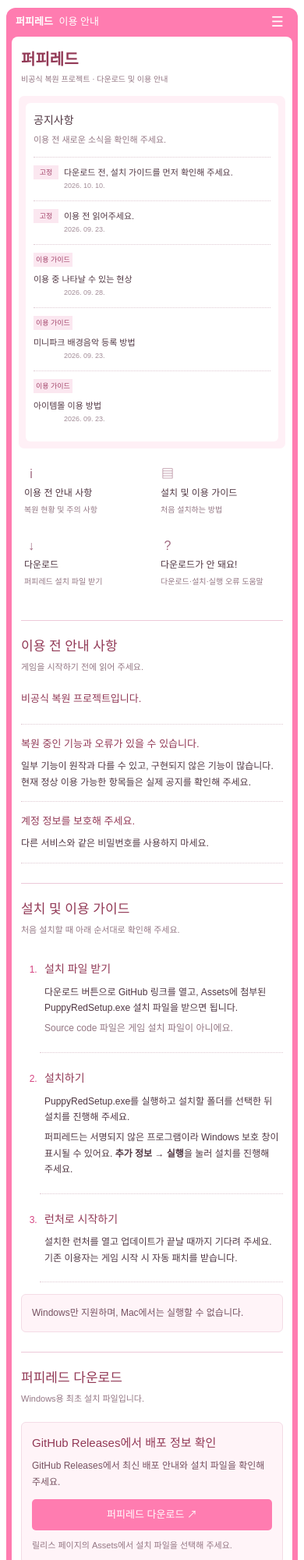
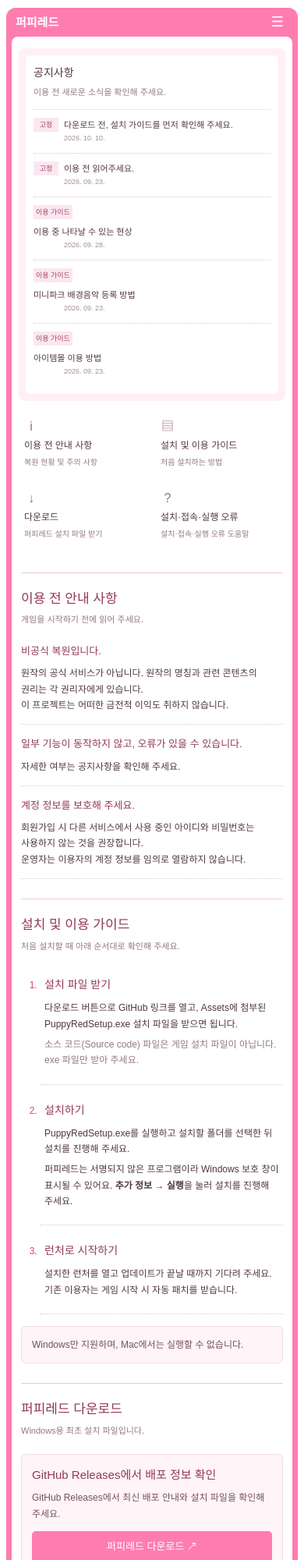
Before and after one commit to jjubugi13/puppyred, a website: page index.html in a window 390 px wide. Shown: the top 2000 px of the page at 78% size. Drawn offline with Linux system fonts and the light colour scheme.

Commit message:
Add files via upload

```diff
--- a/assets/app.js
+++ b/assets/app.js
@@ -3,7 +3,7 @@
 const select = id => document.getElementById(id);
 let noticeEntries = [];
 let noticePage = 1;
-const pageNames = { home: '퍼피레드', download: '다운로드', guide: '설치 및 이용 가이드', before: '이용 전 안내 사항', faq: '다운로드가 안 돼요!', patches: '패치 내역' };
+const pageNames = { home: '퍼피레드', download: '다운로드', guide: '설치 및 이용 가이드', before: '이용 전 안내 사항', faq: '설치·접속·실행 오류', patches: '패치 내역' };
 document.body.classList.add('enhanced');
 function showPage() {
   const hash = location.hash.slice(1);
@@ -143,7 +143,6 @@
       });
       select('download-link').textContent = '퍼피레드 다운로드 ↗';
       select('download-description').textContent = 'GitHub Releases에서 최신 배포 안내와 설치 파일을 확인해 주세요.';
-      select('download-help').textContent = '릴리스 페이지의 Assets에서 설치 파일을 선택해 주세요.';
     }
     return { sample: config.sample, ready: Boolean(url) };
   } catch {
--- a/index.html
+++ b/index.html
@@ -7,16 +7,15 @@
   <meta name="description" content="퍼피레드 비공식 복원 프로젝트 다운로드, 설치 안내, 공지사항과 패치 내역">
   <title>퍼피레드 · 다운로드 및 이용 안내</title>
   <link rel="icon" href="./assets/puppyred.ico">
-  <link rel="stylesheet" href="./assets/styles.css">
-  <script type="module" src="./assets/app.js"></script>
+  <link rel="stylesheet" href="./assets/styles.css?v=20261010-copy">
+  <script type="module" src="./assets/app.js?v=20261010-copy"></script>
 </head>
 <body>
 <a class="skip-link" href="#main">본문 바로가기</a>
 <div class="window-shell">
-  <header class="titlebar"><a href="#home">퍼피레드 <span>이용 안내</span></a><span class="titlebar-note">비공식 복원 프로젝트</span><button id="menu-toggle" type="button" aria-expanded="false" aria-controls="navigation" aria-label="메뉴 열기">☰</button></header>
+  <header class="titlebar"><h1 id="page-title" style="font-size:15px;margin:0;line-height:1"><a href="#home">퍼피레드</a></h1><button id="menu-toggle" type="button" aria-expanded="false" aria-controls="navigation" aria-label="메뉴 열기">☰</button></header>
   <div class="paper">
-    <div class="page-heading"><h1 id="page-title">퍼피레드</h1><p id="page-subtitle">비공식 복원 프로젝트 · 다운로드 및 이용 안내</p></div>
-    <nav id="navigation" aria-label="주요 메뉴"><a href="#home" aria-current="page">공지사항</a><a href="#before">이용 전 안내</a><a href="#guide">설치 안내</a><a href="#download">다운로드</a><a href="#faq">다운로드가 안 돼요!</a><a href="#patches">패치 내역</a></nav>
+    <nav id="navigation" aria-label="주요 메뉴"><a href="#home" aria-current="page">공지사항</a><a href="#before">이용 전 안내</a><a href="#guide">설치 안내</a><a href="#download">다운로드</a><a href="#faq">설치·접속·실행 오류</a><a href="#patches">패치 내역</a></nav>
     <main id="main">
       <section id="home" data-panel aria-label="홈페이지">
         <div class="home-top">
@@ -26,14 +25,14 @@
           <a href="#before"><span class="menu-symbol" aria-hidden="true">i</span><strong>이용 전 안내 사항</strong><span>복원 현황 및 주의 사항</span></a>
           <a href="#guide"><span class="menu-symbol" aria-hidden="true">▤</span><strong>설치 및 이용 가이드</strong><span>처음 설치하는 방법</span></a>
           <a href="#download"><span class="menu-symbol" aria-hidden="true">↓</span><strong>다운로드</strong><span>퍼피레드 설치 파일 받기</span></a>
-          <a href="#faq"><span class="menu-symbol" aria-hidden="true">?</span><strong>다운로드가 안 돼요!</strong><span>다운로드·설치·실행 오류 도움말</span></a>
+          <a href="#faq"><span class="menu-symbol" aria-hidden="true">?</span><strong>설치·접속·실행 오류</strong><span>설치·접속·실행 오류 도움말</span></a>
         </nav>
         <p id="sample-banner" class="sample-banner"><span class="badge">샘플</span><span class="sample-message">공지·패치 내역은 작성 예시입니다. 실제 다운로드는 아직 연결되지 않았습니다.</span></p>
       </section>
-      <section id="before" data-panel aria-labelledby="before-title"><h2 id="before-title">이용 전 안내 사항</h2><p class="intro">게임을 시작하기 전에 읽어 주세요.</p><div class="reading-list"><article><h3>비공식 복원 프로젝트입니다.</h3></article><article><h3>복원 중인 기능과 오류가 있을 수 있습니다.</h3><p>일부 기능이 원작과 다를 수 있고, 구현되지 않은 기능이 많습니다. 현재 정상 이용 가능한 항목들은 실제 공지를 확인해 주세요.</p></article><article><h3>계정 정보를 보호해 주세요.</h3><p>다른 서비스와 같은 비밀번호를 사용하지 마세요.</p></article></div></section>
-      <section id="guide" data-panel aria-labelledby="guide-title"><h2 id="guide-title">설치 및 이용 가이드</h2><p class="intro">처음 설치할 때 아래 순서대로 확인해 주세요.</p><ol class="guide-list"><li><h3>설치 파일 받기</h3><p>다운로드 버튼으로 GitHub 링크를 열고, Assets에 첨부된 PuppyRedSetup.exe 설치 파일을 받으면 됩니다.</p><p class="hint">Source code 파일은 게임 설치 파일이 아니에요.</p></li><li><h3>설치하기</h3><p>PuppyRedSetup.exe를 실행하고 설치할 폴더를 선택한 뒤 설치를 진행해 주세요.</p><p>퍼피레드는 서명되지 않은 프로그램이라 Windows 보호 창이 표시될 수 있어요. <strong>추가 정보 → 실행</strong>을 눌러 설치를 진행해 주세요.</p></li><li><h3>런처로 시작하기</h3><p>설치한 런처를 열고 업데이트가 끝날 때까지 기다려 주세요. 기존 이용자는 게임 시작 시 자동 패치를 받습니다.</p></li></ol><p class="information-box">Windows만 지원하며, Mac에서는 실행할 수 없습니다.</p></section>
-      <section id="download" data-panel aria-labelledby="download-title"><h2 id="download-title">퍼피레드 다운로드</h2><p class="intro">Windows용 최초 설치 파일입니다.</p><div class="information-box"><h3 id="release-label">배포 정보 확인 중</h3><p id="download-description">실제 배포 주소가 등록되면 다운로드할 수 있어요.</p><a id="download-link" class="primary-button" data-download aria-disabled="true" role="link" tabindex="0">다운로드 준비 중</a><p id="download-help" class="hint">아직 연결된 설치 파일이 없어요.</p></div><ul class="plain-list"><li>다운로드는 GitHub Releases로 연결됩니다.</li><li>Assets에서 설치 파일을 선택해 주세요. Source code는 게임 설치 파일이 아닙니다.</li><li>기존 이용자는 게임 시작 시 자동 패치를 받습니다.</li></ul><p><a href="#guide" class="text-link">설치 안내 보기</a> &nbsp; <a href="#faq" class="text-link">다운로드가 안 돼요!</a></p></section>
-      <section id="faq" data-panel aria-labelledby="faq-title"><h2 id="faq-title">다운로드가 안 돼요!</h2><p class="intro">질문을 누르면 답변을 볼 수 있어요.</p><div class="faq-list">
+      <section id="before" data-panel aria-labelledby="before-title"><h2 id="before-title">이용 전 안내 사항</h2><p class="intro">게임을 시작하기 전에 읽어 주세요.</p><div class="reading-list"><article><h3>비공식 복원입니다.</h3><p>원작의 공식 서비스가 아닙니다. 원작의 명칭과 관련 콘텐츠의 권리는 각 권리자에게 있습니다.</p><p>이 프로젝트는 어떠한 금전적 이익도 취하지 않습니다.</p></article><article><h3>일부 기능이 동작하지 않고, 오류가 있을 수 있습니다.</h3><p>자세한 여부는 공지사항을 확인해 주세요.</p></article><article><h3>계정 정보를 보호해 주세요.</h3><p>회원가입 시 다른 서비스에서 사용 중인 아이디와 비밀번호는 사용하지 않는 것을 권장합니다.</p><p>운영자는 이용자의 계정 정보를 임의로 열람하지 않습니다.</p></article></div></section>
+      <section id="guide" data-panel aria-labelledby="guide-title"><h2 id="guide-title">설치 및 이용 가이드</h2><p class="intro">처음 설치할 때 아래 순서대로 확인해 주세요.</p><ol class="guide-list"><li><h3>설치 파일 받기</h3><p>다운로드 버튼으로 GitHub 링크를 열고, Assets에 첨부된 PuppyRedSetup.exe 설치 파일을 받으면 됩니다.</p><p class="hint">소스 코드(Source code) 파일은 게임 설치 파일이 아닙니다. exe 파일만 받아 주세요.</p></li><li><h3>설치하기</h3><p>PuppyRedSetup.exe를 실행하고 설치할 폴더를 선택한 뒤 설치를 진행해 주세요.</p><p>퍼피레드는 서명되지 않은 프로그램이라 Windows 보호 창이 표시될 수 있어요. <strong>추가 정보 → 실행</strong>을 눌러 설치를 진행해 주세요.</p></li><li><h3>런처로 시작하기</h3><p>설치한 런처를 열고 업데이트가 끝날 때까지 기다려 주세요. 기존 이용자는 게임 시작 시 자동 패치를 받습니다.</p></li></ol><p class="information-box">Windows만 지원하며, Mac에서는 실행할 수 없습니다.</p></section>
+      <section id="download" data-panel aria-labelledby="download-title"><h2 id="download-title">퍼피레드 다운로드</h2><p class="intro">Windows용 최초 설치 파일입니다.</p><div class="information-box"><h3 id="release-label">배포 정보 확인 중</h3><p id="download-description">실제 배포 주소가 등록되면 다운로드할 수 있어요.</p><a id="download-link" class="primary-button" data-download aria-disabled="true" role="link" tabindex="0">다운로드 준비 중</a></div><p><a href="#guide" class="text-link">설치 안내 보기</a> &nbsp; <a href="#faq" class="text-link">설치·접속·실행 오류</a></p></section>
+      <section id="faq" data-panel aria-labelledby="faq-title"><h2 id="faq-title">설치·접속·실행 오류</h2><p class="intro">질문을 누르면 답변을 볼 수 있어요.</p><div class="faq-list">
         <details><summary><span class="badge">다운로드</span>GitHub에서 404가 뜨거나 파일이 없어요.</summary><p>릴리스가 비공개·초안 상태이거나 주소가 변경되었을 수 있어요. 홈페이지의 다운로드 버튼으로 다시 이동해 Assets를 확인해 주세요. 계속 파일이 없다면 실제 공지의 운영자 문의 경로로 알려 주세요.</p></details>
         <details><summary><span class="badge">설치</span>원본 게임 구성요소를 등록하지 못했어요.</summary><div class="faq-answer"><p>게임에 필요한 구성 파일을 불러오는 과정에서 Windows 보안 또는 백신이 파일을 차단·격리했을 때 발생할 수 있어요.</p><p><strong>Windows 보안 → 바이러스 및 위협 방지 → 보호 기록</strong>에서 오류가 발생한 시간과 비슷한 항목을 확인해 주세요. 이 홈페이지에서 받은 퍼피레드 배포 파일이 격리되어 있다면 해당 파일을 허용 또는 복원한 뒤 퍼피레드를 다시 설치해 주세요.</p><p>해결되지 않으면 오류 화면과 함께 <a href="https://open.kakao.com/o/gOSqnZOi" target="_blank" rel="noopener noreferrer">오픈채팅으로 알려 주세요.</a></p><img class="faq-image" src="./assets/help/component-registration.png" alt="원본 게임 구성요소 등록 실패와 파일 차단·격리 오류 예시" loading="lazy"></div></details>
         <details><summary><span class="badge">실행</span>Another workspace launcher owns the game; refusing launch(중복 실행 오류)</summary><div class="faq-answer"><p>「실행하지 못했어요. 서버 연결을 확인하고 다시 실행해 주세요.」 아래에 <code>Another workspace launcher owns the game; refusing launch</code>라고 표시된다면, 이미 실행 중인 퍼피레드 런처나 관련 프로세스가 남아 있는 중복 실행 오류예요.</p><p><strong>Ctrl + Shift + Esc</strong>를 눌러 작업 관리자를 열고, <strong>퍼피레드 실행 관련 프로세스를 모두 종료한 뒤 다시 실행</strong>해 주세요.</p><p>같은 오류가 계속되면 오류 화면과 함께 <a href="https://open.kakao.com/o/gOSqnZOi" target="_blank" rel="noopener noreferrer">오픈채팅으로 알려 주세요.</a></p><img class="faq-image" src="./assets/help/duplicate-launch.png" alt="Another workspace launcher owns the game 메시지가 표시된 중복 실행 오류 예시" loading="lazy"></div></details>
@@ -43,7 +42,7 @@
       <section id="patches" data-panel aria-labelledby="patches-title"><h2 id="patches-title">패치 내역</h2><p class="intro">최신 날짜부터 표시됩니다.</p><div id="patch-list" class="patch-list" aria-live="polite"><p class="state-message">패치 내역을 불러오고 있어요.</p></div></section>
       <noscript><p class="information-box">공지·패치와 다운로드 정보를 보려면 JavaScript를 켜 주세요. 설치 안내와 FAQ는 아래에서 읽을 수 있습니다.</p></noscript>
     </main>
-    <footer class="window-footer"><span>퍼피레드 비공식 복원 프로젝트 · <a href="https://open.kakao.com/o/gOSqnZOi" target="_blank" rel="noopener noreferrer">오픈채팅</a></span><a class="footer-home" href="#home">처음으로</a></footer>
+    <footer class="window-footer"><span><a href="https://open.kakao.com/o/gOSqnZOi" target="_blank" rel="noopener noreferrer">오픈채팅</a></span><a class="footer-home" href="#home">처음으로</a></footer>
   </div>
 </div>
 </body>
```
